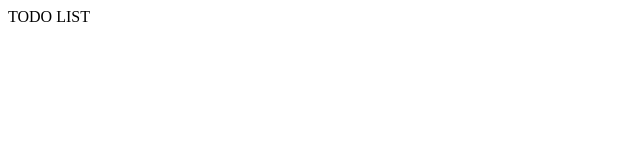
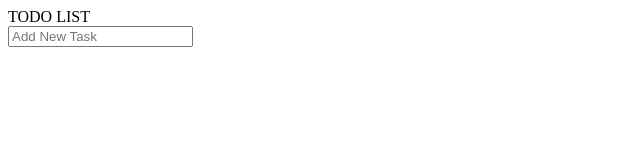
Before and after one commit to yyyy175/todolist, a plain HTML site: page index.html in a window 1280 px wide. Shown: the whole page, without its empty margins (0-640 px from the left). Drawn offline with Linux system fonts and the light colour scheme.

Commit message:
Add skeleton

```diff
--- a/index.html
+++ b/index.html
@@ -8,4 +8,5 @@
         <div>
         </div>
         <footer>
+               <input id="task-input" placeholder="Add New Task" />
         </footer>
```
